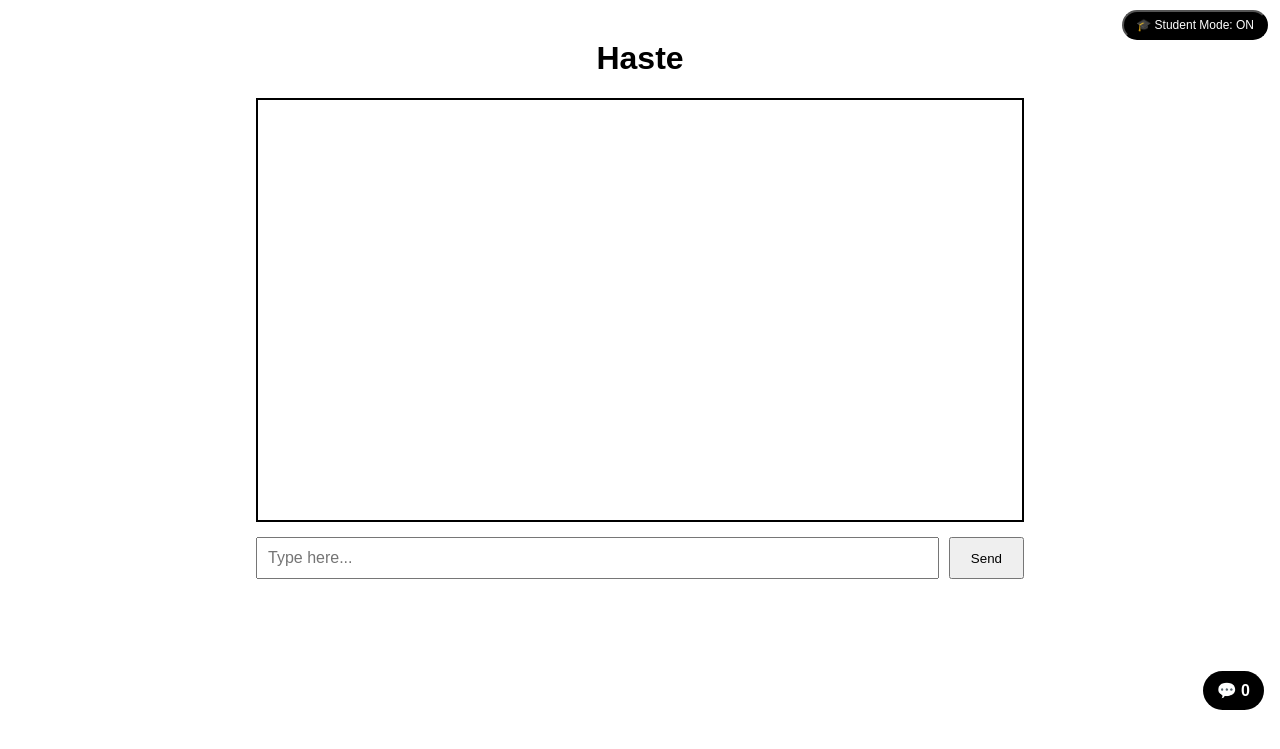
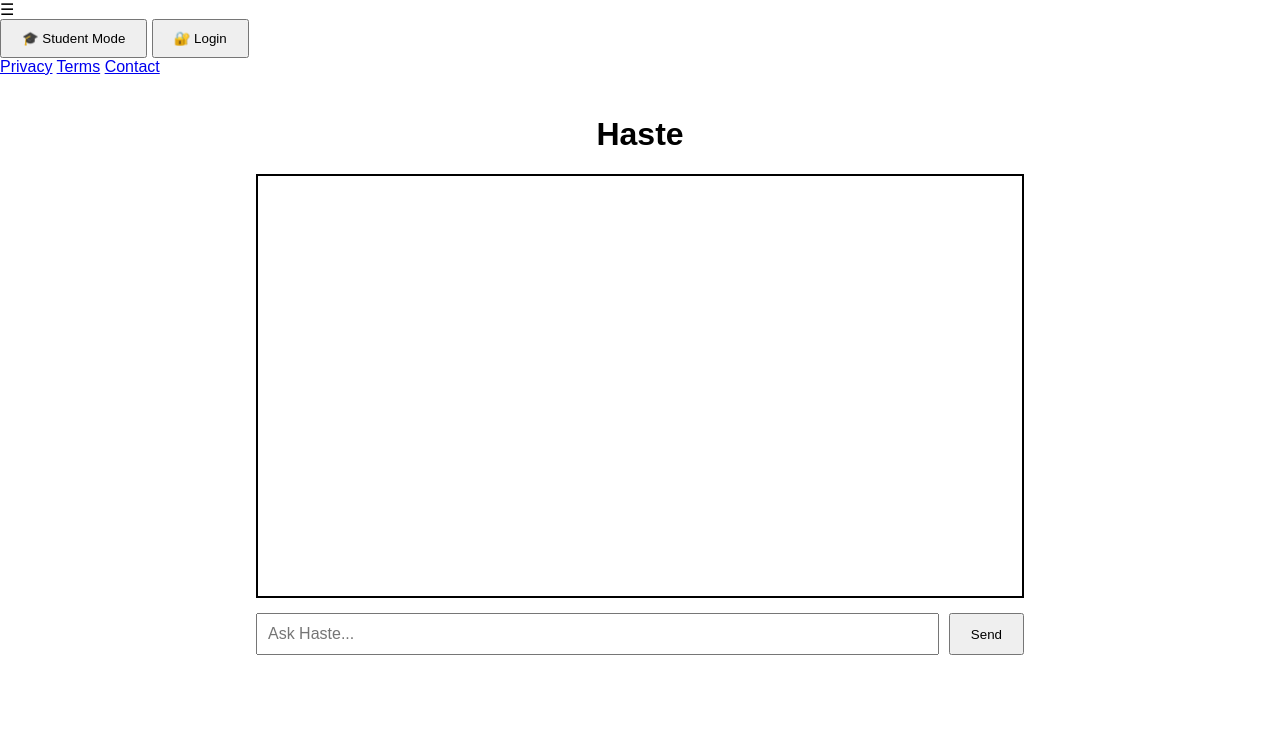
Before and after one commit to harshite737-crypto/haste, a Flask app: page / in a window 1280 px wide. Shown: the top 749 px of the page. Run offline with Flask 3, Linux system fonts and the light colour scheme.

Commit message:
Refactor index.html for improved structure and clarity

```diff
--- a/templates/index.html
+++ b/templates/index.html
@@ -1,44 +1,36 @@
 <!DOCTYPE html>
-<html lang="en">
+<html>
 <head>
-    <meta charset="UTF-8">
     <title>Haste</title>
-
-    <!-- IMPORTANT FOR MOBILE -->
-    <meta name="viewport" content="width=device-width, initial-scale=1.0">
-
     <link rel="stylesheet" href="/static/style.css">
 </head>
 <body>
 
+<div id="menu-btn" onclick="toggleMenu()">☰</div>
+
+<div id="side-menu">
+    <button onclick="toggleStudentMode()">🎓 Student Mode</button>
+    <button>🔐 Login</button>
+
+    <div class="menu-footer">
+        <a href="/privacy">Privacy</a>
+        <a href="/terms">Terms</a>
+        <a href="/contact">Contact</a>
+    </div>
+</div>
+
 <div id="app">
     <h1>Haste</h1>
-
     <div id="chat"></div>
 
     <div id="input-area">
-        <input
-            type="text"
-            id="user-input"
-            placeholder="Type here..."
-            autocomplete="off"
-        >
+        <input id="user-input" placeholder="Ask Haste..." />
         <button onclick="sendMessage()">Send</button>
     </div>
 
-    <div id="thinking" style="display:none;">Haste is thinking...</div>
+    <div id="thinking" style="display:none;">Thinking...</div>
 </div>
 
-<!-- STUDENT MODE TOGGLE (CORNER ONLY) -->
-<button id="student-toggle" onclick="toggleStudentMode()">
-    🎓 Student Mode: ON
-</button>
-
-<!-- MESSAGE COUNTER -->
-<div id="message-counter">💬 0</div>
-
-<!-- SCRIPT MUST LOAD LAST -->
 <script src="/static/script.js"></script>
-
 </body>
 </html>
```
